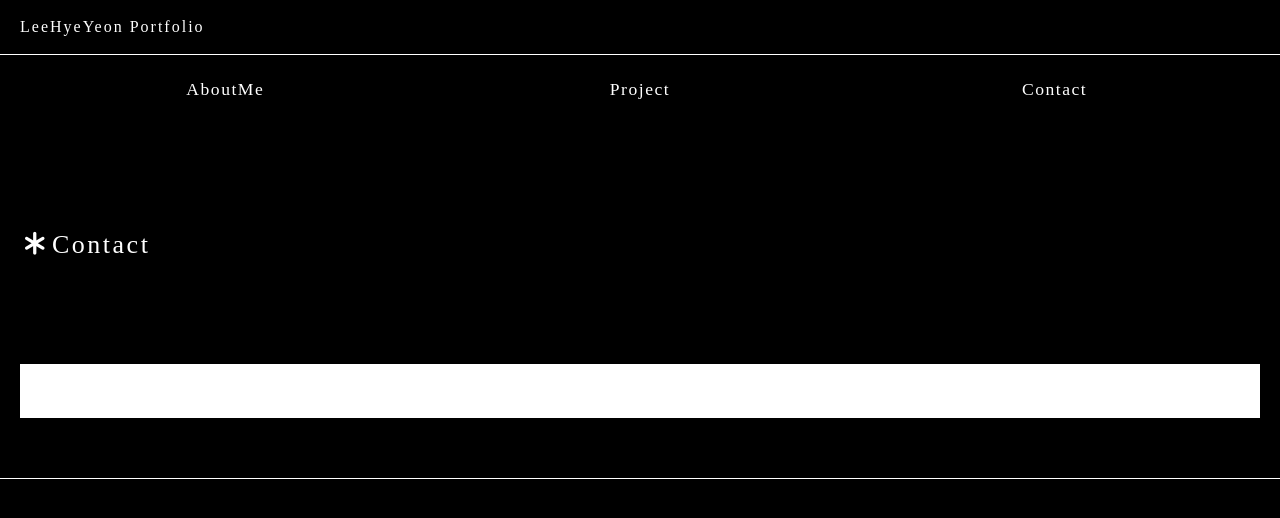
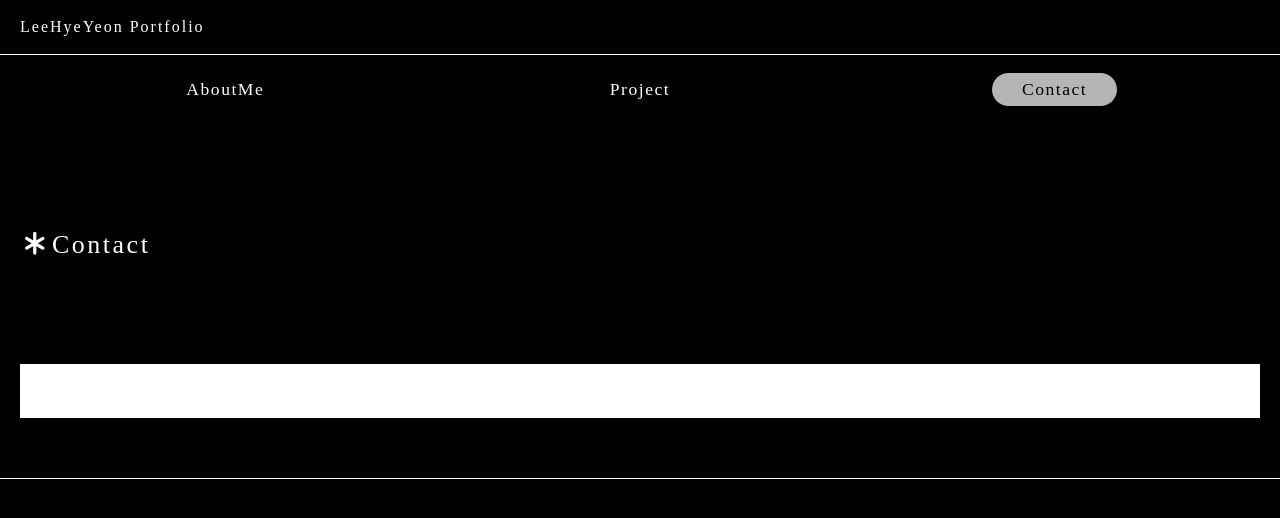
Before and after one commit to yyyn012/portfolio__project, a React (Create React App) app in the folder portfolio/: page /Contact in a window 1280 px wide. Shown: the top 518 px of the page. Built offline with nearby package versions, Linux system fonts and the light colour scheme.

Commit message:
loaction.pathname

```diff
--- a/portfolio/src/assets/scss/section/_header.scss
+++ b/portfolio/src/assets/scss/section/_header.scss
@@ -40,6 +40,11 @@
             font-weight: 500;
           }
         }
+        &.active a {
+          background-color: var(--white500);
+          color: var(--black);
+          font-weight: 500;
+        }
       }
     }
   }
--- a/portfolio/src/components/header/Menu.jsx
+++ b/portfolio/src/components/header/Menu.jsx
@@ -1,13 +1,17 @@
 import React from "react";
 import { headerMenu } from "../../data/header";
-import { Link } from "react-router-dom";
+import { Link, useLocation } from "react-router-dom";
 
 const Menu = () => {
+  const location = useLocation(0);
   return (
     <nav className="header__menu">
       <ul className="menu">
         {headerMenu.map((menu, key) => (
-          <li key={key}>
+          <li
+            key={key}
+            className={location.pathname === menu.src ? "active" : ""}
+          >
             <Link to={menu.src}>{menu.title}</Link>
           </li>
         ))}
```
